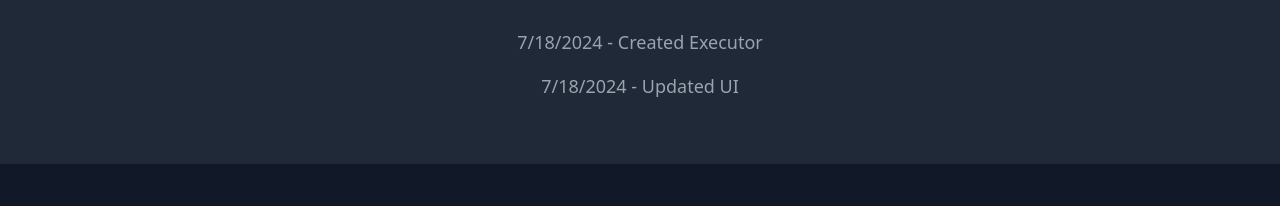
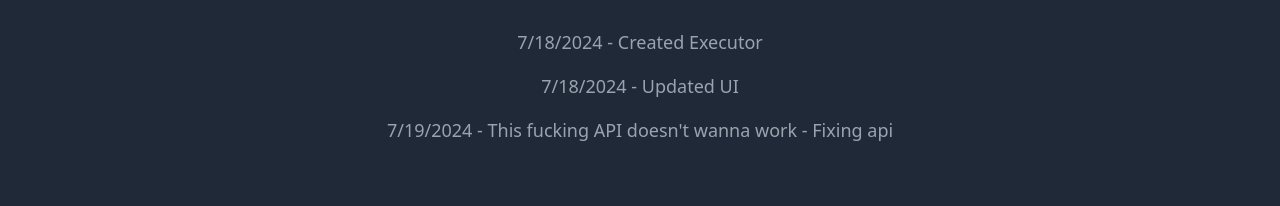
Before and after one commit to Shaakey/axon-site, a Next.js app: page / in a window 1280 px wide. Shown: the part 908-1114 px from the top of the page. Built offline with nearby package versions, Linux system fonts and the light colour scheme.

Commit message:
added changelogs:3

```diff
--- a/app/page.tsx
+++ b/app/page.tsx
@@ -63,6 +63,8 @@ export default function Home() {
           <ul className="text-gray-400 text-lg space-y-4">
             <li className="transition-all duration-300 hover:text-white hover:translate-x-2 animate-fadeIn">7/18/2024 - Created Executor</li>
             <li className="transition-all duration-300 hover:text-white hover:translate-x-2 animate-fadeIn">7/18/2024 - Updated UI</li>
+            <li className="transition-all duration-300 hover:text-white hover:translate-x-2 animate-fadeIn">7/19/2024 - This fucking API doesn't wanna work - Fixing api</li>
+
           </ul>
         </div>
       </div>
```
